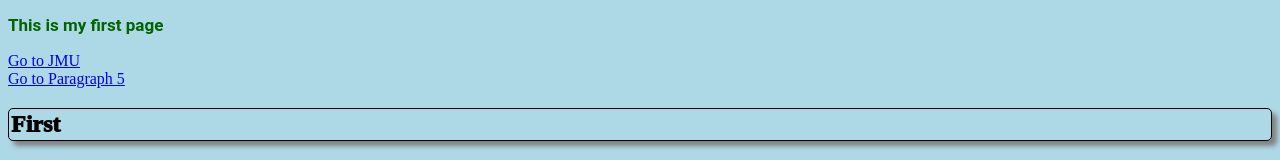
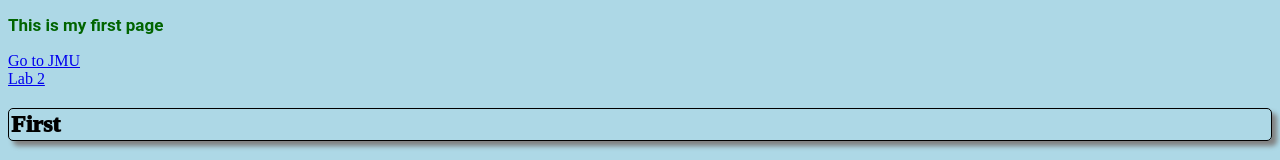
Before and after one commit to CarterBow/IT301_LabProj, a plain HTML site: page index.html in a window 1280 px wide. Shown: the part 228-388 px from the top of the page. Drawn offline with Linux system fonts and the light colour scheme.

Commit message:
polishing index

```diff
--- a/index.html
+++ b/index.html
@@ -18,7 +18,8 @@
        <!--this note never renders-->
        <a href="https://www.jmu.edu/index.shtml">Go to JMU</a>
        <br>
-       <a href="#p5">Go to Paragraph 5</a>
+       <a href="styling with css.html">Lab 2</a>
+       <br>
        <h2>First</h2>
        <p>lorem ipsum dolor sit amet, consectetur adipiscing elit.
         lorem ipsum dolor sit amet, consectetur adipiscing elit.
```
